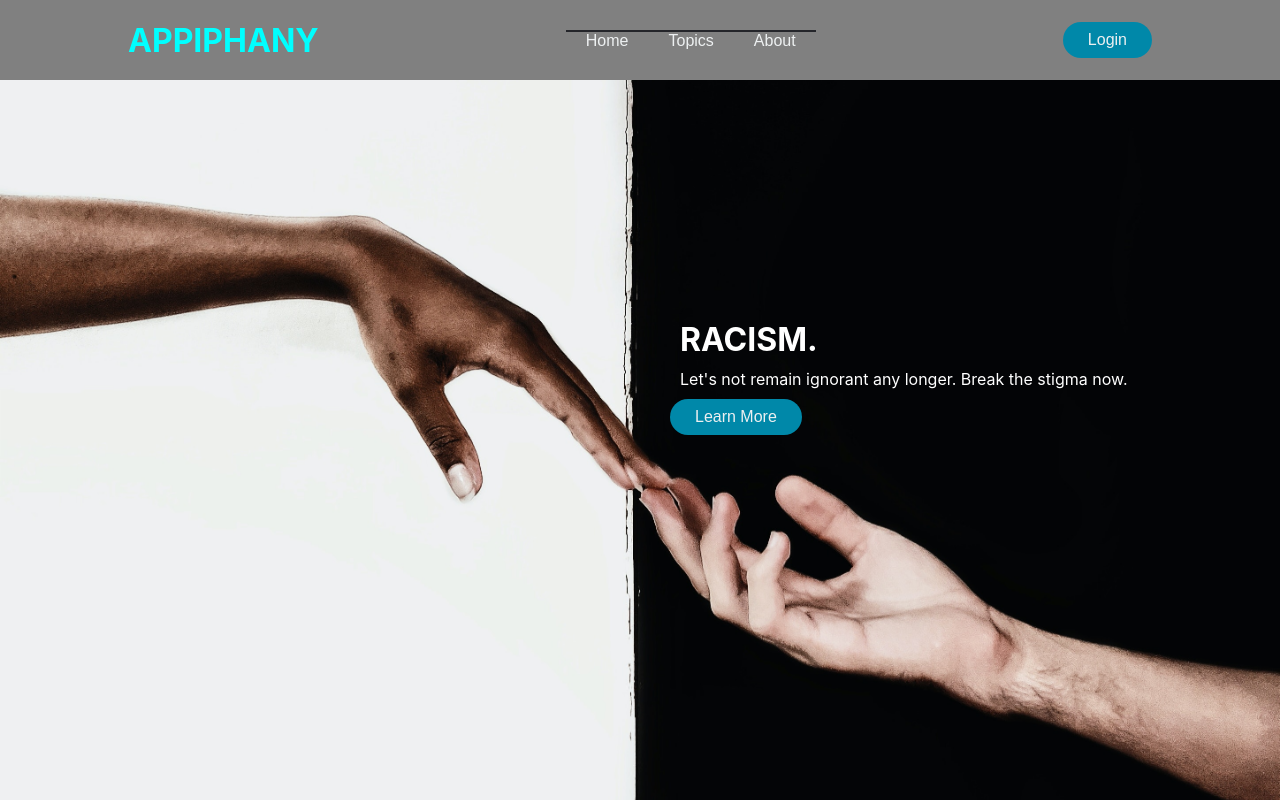
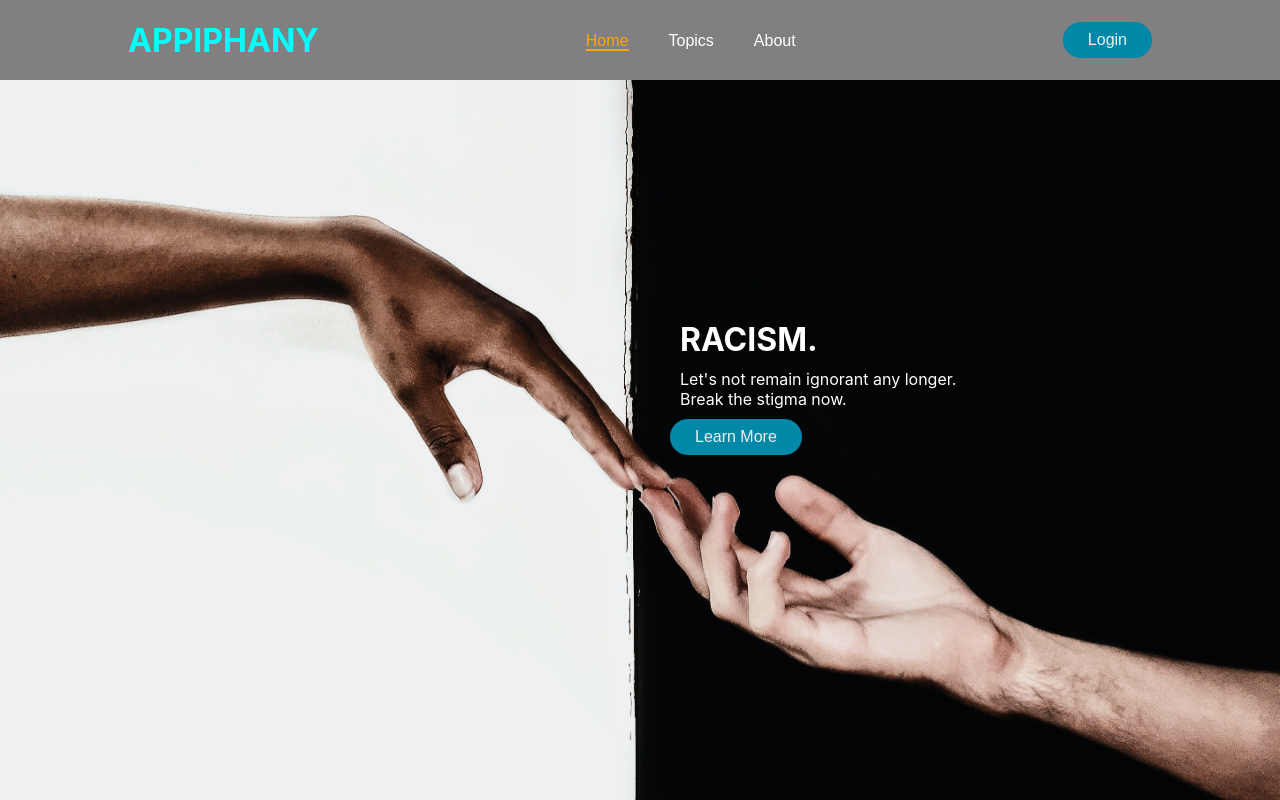
Before and after one commit to muzziewuzzie/appiphany, a React (Create React App) app in the folder frontend/: page / in a window 1280 px wide. Built offline with nearby package versions, Linux system fonts and the light colour scheme.

Commit message:
Added React Router

```diff
--- a/frontend/package.json
+++ b/frontend/package.json
@@ -8,6 +8,7 @@
     "@testing-library/user-event": "^13.5.0",
     "react": "^18.0.0",
     "react-dom": "^18.0.0",
+    "react-router-dom": "^6.3.0",
     "react-scripts": "5.0.1",
     "web-vitals": "^2.1.4"
   },
--- a/frontend/src/App.js
+++ b/frontend/src/App.js
@@ -1,14 +1,19 @@
-// import "./App.css";
+import { BrowserRouter as Router, Route, Routes } from "react-router-dom";
+
 import "./styles.css";
 import Header from "./components/Header";
 import HomepageContent from "./components/HomepageContent";
 
 const App = () => {
   return (
-    <div className="app">
-      <Header />
-      <HomepageContent />
-    </div>
+    <Router>
+      <div className="app">
+        <Header />
+        <Routes>
+          <Route path="/" element={<HomepageContent />} />
+        </Routes>
+      </div>
+    </Router>
   );
 };
 
--- a/frontend/src/components/HomepageContent.js
+++ b/frontend/src/components/HomepageContent.js
@@ -6,7 +6,7 @@ const HomepageContent = () => {
       <div className="content">
         <h1 className="content_title">RACISM.</h1>
         <p className="content_details">
-          Let's not remain ignorant any longer. Break the stigma now.
+          Let's not remain ignorant any longer. <br /> Break the stigma now.
         </p>
         <Button name="Learn More" />
       </div>
--- a/frontend/src/components/NavBar.js
+++ b/frontend/src/components/NavBar.js
@@ -1,10 +1,50 @@
+import { Link, useLocation } from "react-router-dom";
+
 const NavBar = () => {
+  const location = useLocation();
+
+  const linkStyle = "link";
+  const currentLinkStyle = "current_link";
+
   return (
     <nav>
       <ul className="nav_links">
-        <li>Home</li>
-        <li>Topics</li>
-        <li>About</li>
+        <li>
+          <Link
+            to="/"
+            className={
+              location.pathname === "/"
+                ? `${linkStyle} ${currentLinkStyle}`
+                : linkStyle
+            }
+          >
+            Home
+          </Link>
+        </li>
+        <li>
+          <Link
+            to="/topics"
+            className={
+              location.pathname === "/topics"
+                ? `${linkStyle} ${currentLinkStyle}`
+                : linkStyle
+            }
+          >
+            Topics
+          </Link>
+        </li>
+        <li>
+          <Link
+            to="/about"
+            className={
+              location.pathname === "/about"
+                ? `${linkStyle} ${currentLinkStyle}`
+                : linkStyle
+            }
+          >
+            About
+          </Link>
+        </li>
       </ul>
     </nav>
   );
--- a/frontend/src/styles.css
+++ b/frontend/src/styles.css
@@ -2,7 +2,6 @@
   box-sizing: border-box;
   margin: 0;
   padding: 0;
-  background-color: #24252a;
 }
 
 .app {
@@ -11,7 +10,6 @@
 }
 
 li,
-a,
 button {
   font-family: sans-serif;
   font-weight: 500;
@@ -32,7 +30,6 @@ header {
 
 .app_title {
   color: aqua;
-  background-color: grey;
 }
 
 .nav_links {
@@ -42,7 +39,20 @@ header {
 .nav_links li {
   display: inline-block;
   padding: 0px 20px;
-  background-color: grey;
+}
+
+.link {
+  color: #fff;
+  text-decoration: none;
+}
+
+.link:hover {
+  color: orange;
+}
+
+.current_link {
+  color: orange;
+  border-bottom: 2px solid orange;
 }
 
 button {
@@ -63,13 +73,7 @@ button:hover {
   background-image: url(./img/black_white_hand.jpg);
   background-size: cover;
   background-position: center;
-  /* background-color: transparent; */
   /* padding: 30px 10%; */
-  /* text-align: center;
-  margin: auto; */
-  /* display: flex;
-  justify-content: center;
-  align-items: center; */
 }
 
 .content {
@@ -77,18 +81,10 @@ button:hover {
   padding: 30px;
   top: 35%;
   left: 50%;
-  background-color: transparent;
 }
 
 .content_title,
 .content_details {
   margin: 10px;
   color: #fff;
-  background-color: transparent;
 }
-
-/* .content h1,
-p {
-  padding: 10px;
-  color: #fff;
-} */
```
Also changed, not shown: 1 other file (tests, documents, lock files or other folders).
